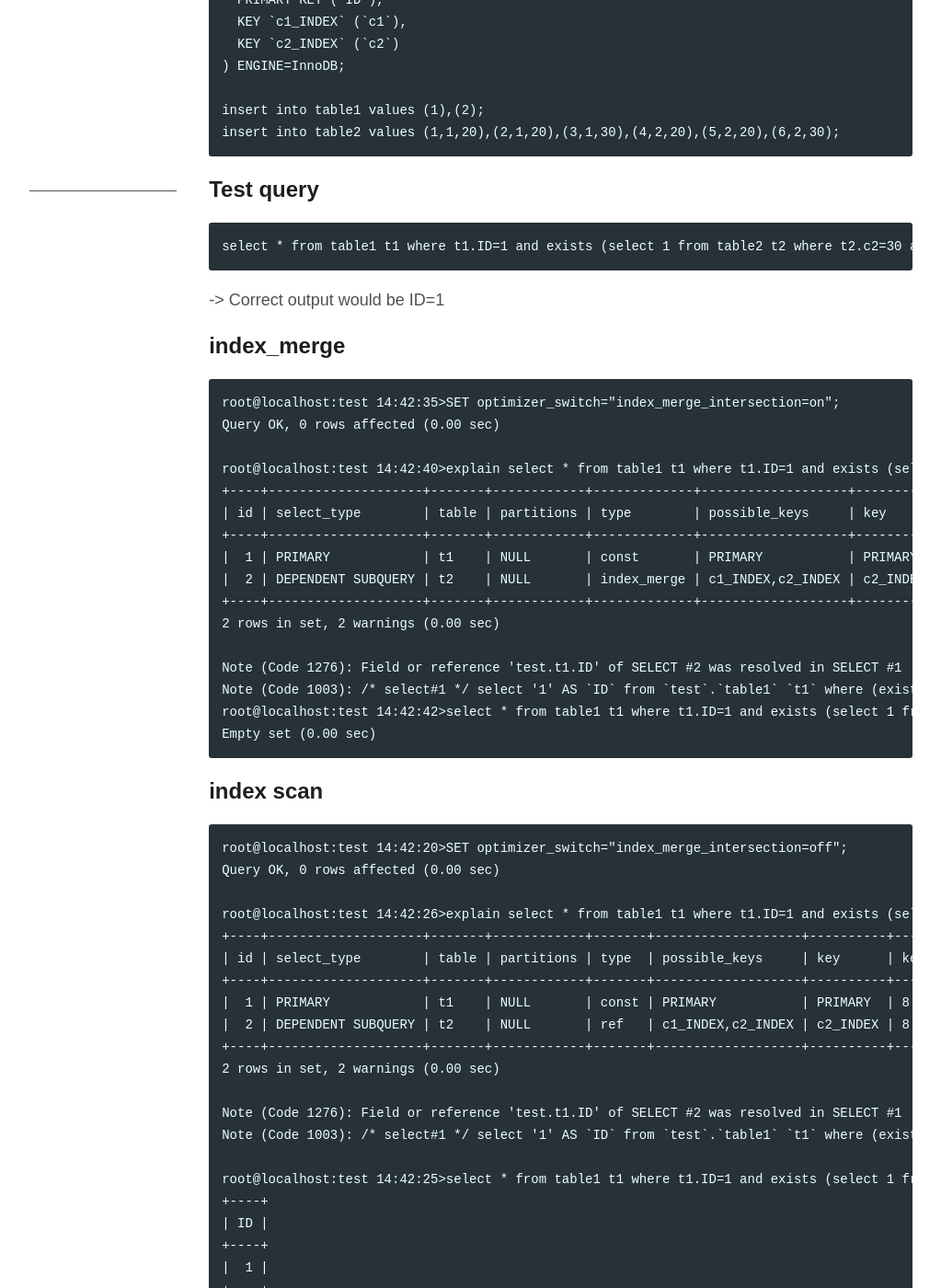
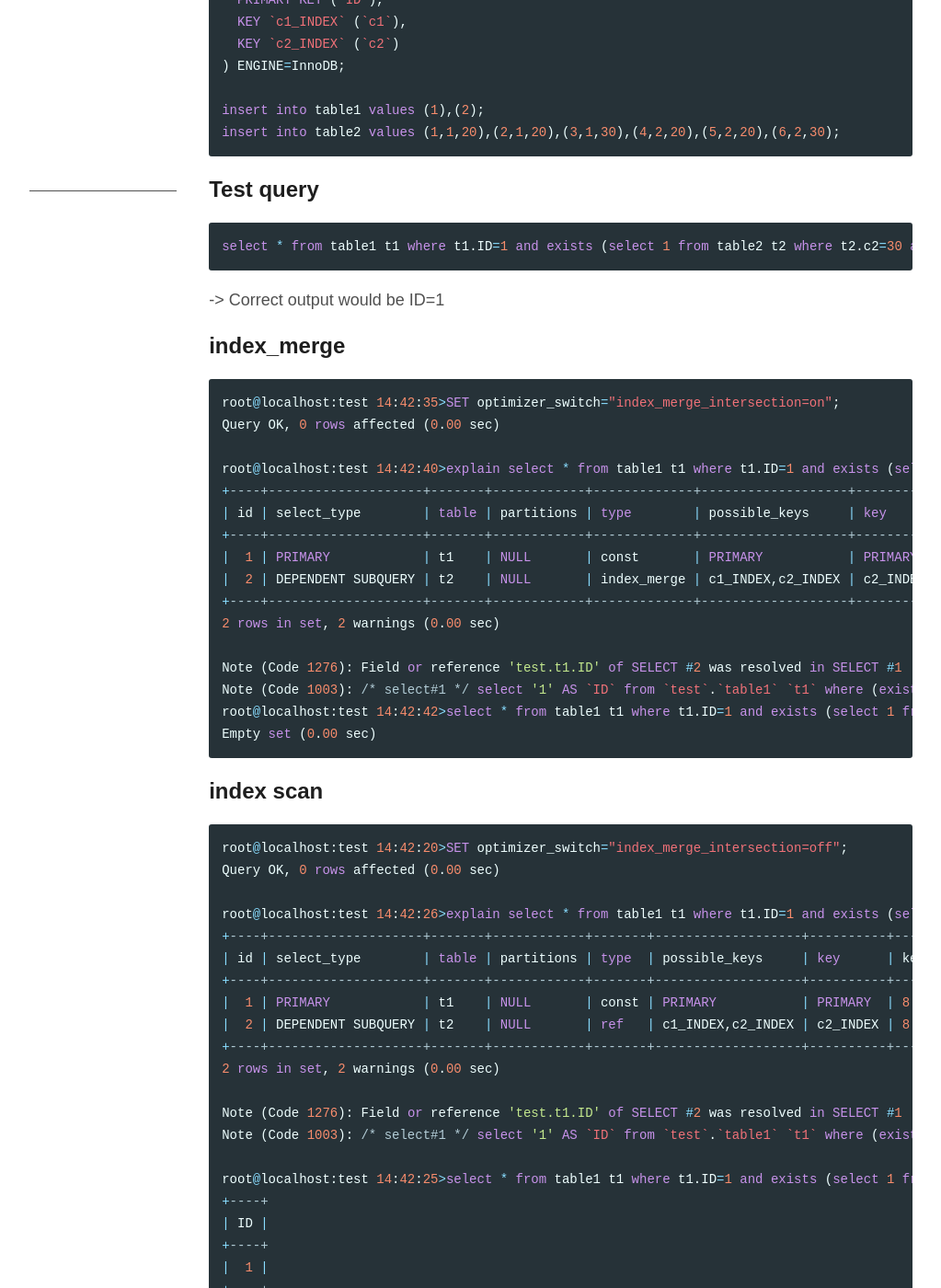
Before and after one commit to minsql/minsql.github.io, a Jekyll site: the page built from _posts/blog/2019-01-11-index_merge leads wrong output and too slow.md, in a window 1280 px wide and 1400 px high, scrolled down 1464 px. Shown: the whole window at 92% size, without its empty margins (134-1157 px from the left). Built offline with Jekyll 4.4.1, drawn with Linux system fonts in a browser that asks for light colours; nearby versions of some CDN libraries; some web fonts are replaced; comment, search, counter and statistics services are not loaded; some of the changed text lies outside the part shown.

Commit message:
Edit post code

````diff
--- a/_posts/blog/2019-01-11-index_merge leads wrong output and too slow.md
+++ b/_posts/blog/2019-01-11-index_merge leads wrong output and too slow.md
@@ -32,7 +32,7 @@ toc_icon: "cog"
 
 ### Reproduce schema
 
-```
+```sql
 CREATE TABLE `table1` (
   `ID` bigint(20) NOT NULL,
   PRIMARY KEY (`ID`)
@@ -53,7 +53,7 @@ insert into table2 values (1,1,20),(2,1,20),(3,1,30),(4,2,20),(5,2,20),(6,2,30);
 
 ### Test query
 
-```
+```sql
 select * from table1 t1 where t1.ID=1 and exists (select 1 from table2 t2 where t2.c2=30 and t2.c1=t1.ID);
 ```
 
@@ -61,7 +61,7 @@ select * from table1 t1 where t1.ID=1 and exists (select 1 from table2 t2 where
 
 ### index_merge
 
-```
+```sql
 root@localhost:test 14:42:35>SET optimizer_switch="index_merge_intersection=on";
 Query OK, 0 rows affected (0.00 sec)
 
@@ -82,7 +82,7 @@ Empty set (0.00 sec)
 
 ### index scan
 
-```
+```sql
 root@localhost:test 14:42:20>SET optimizer_switch="index_merge_intersection=off";
 Query OK, 0 rows affected (0.00 sec)
 
@@ -110,7 +110,7 @@ root@localhost:test 14:42:25>select * from table1 t1 where t1.ID=1 and exists (s
 
 ### index_merge vs composite_index
 
-```
+```sql
 root@localhost:test 14:54:59>alter table table2 add index c1_c2_index(c1, c2);
 Query OK, 0 rows affected (0.02 sec)
 Records: 0  Duplicates: 0  Warnings: 0
@@ -148,13 +148,13 @@ root@localhost:test 14:55:51>select * from table1 t1 where t1.ID=1 and exists (s
 ## Disable index_merge!
 * 잘못된 결과값을 낼수 있기때문에 아예 이 방식으로 계획이 풀리지 않게 하고 싶다.
 * my.cnf
-```
+```bash
 vi my.cnf
 optimizer_switch=index_merge_intersection=off
 
 ```
 
 * set global variable
-```
+```sql
 SET global optimizer_switch = 'index_merge_intersection=off'
 ```
````
